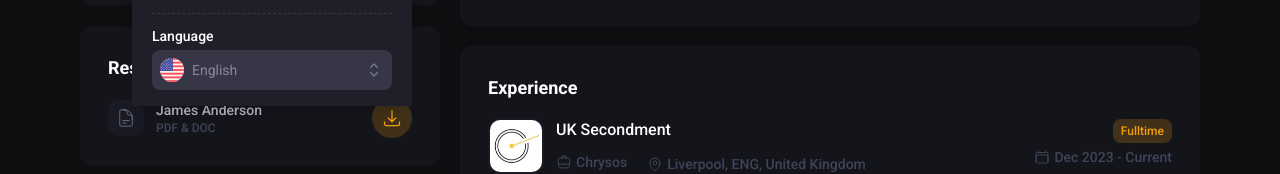
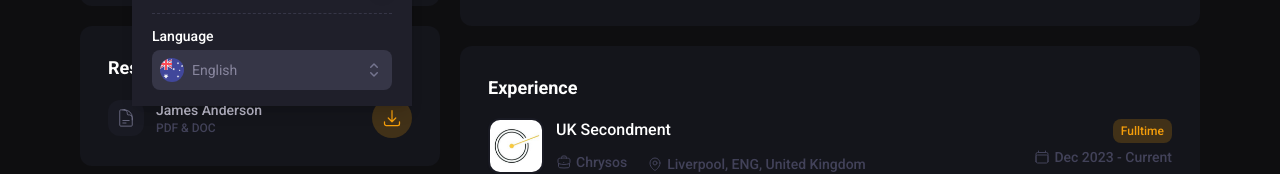
Before and after one commit to James-Anderson-1/vue-resume, a Vue app: page / in a window 1280 px wide. Both pictures are taken after a click on the button 400 px from the left and 54 px from the top of the page. Shown: the part 182-356 px from the top of the page. Built offline with nearby package versions, Linux system fonts and the light colour scheme; what vue-easy-lightbox would draw is missing.

Commit message:
force aus language

```diff
--- a/src/assets/json/resume.en.json
+++ b/src/assets/json/resume.en.json
@@ -91,7 +91,7 @@
   "language": [
     {
       "name": "English",
-      "code": "en-US",
+      "code": "en-AU",
       "flag": "svg/australia.svg",
       "level": "Native Language"
     }
--- a/src/components/SettingPopoverLanguage.vue
+++ b/src/components/SettingPopoverLanguage.vue
@@ -8,7 +8,7 @@ import { getImagePath } from '@/helpers/Helper';
 import type { Language } from '@/models/Language';
 
 const languages: Language[] = [
-  { name: 'settings.en', code: 'en-US', flag: 'svg/united-states.svg' },
+  { name: 'settings.en', code: 'en-AU', flag: 'svg/australia.svg' },
 ];
 
 const { locale } = useI18n({ useScope: 'global' });
--- a/src/main.ts
+++ b/src/main.ts
@@ -7,17 +7,17 @@ import VueEasyLightbox from 'vue-easy-lightbox';
 
 import './assets/css/main.css';
 
-import enUS from './assets/i18n/en-US.json';
+import enUS from './assets/i18n/en-AU.json';
 
 type MessageSchema = typeof enUS;
 
-const i18n = createI18n<[MessageSchema], 'en-US'>({
+const i18n = createI18n<[MessageSchema], 'en-AU'>({
   globalInjection: true,
   legacy: false,
-  locale: 'en-Us',
-  fallbackLocale: 'en-US',
+  locale: 'en-AU',
+  fallbackLocale: 'en-AU',
   messages: {
-    'en-US': enUS
+    'en-AU': enUS
   },
 });
 
--- a/src/stores/ResumeStore.ts
+++ b/src/stores/ResumeStore.ts
@@ -1,10 +1,10 @@
 import { defineStore } from 'pinia';
 import type { Resume } from '../models/Resume';
 /** Resume files */
-import enUS from '@/assets/json/resume.en.json';
+import enAU from '@/assets/json/resume.en.json';
 
 const languages = [
-  { code: 'en-US', data: enUS }
+  { code: 'en-AU', data: enAU }
 ];
 
 export const useResumeStore = defineStore('resume', {
```
Also changed, not shown: src/assets/i18n/en-AU.json (renamed from src/assets/i18n/en-US.json).
